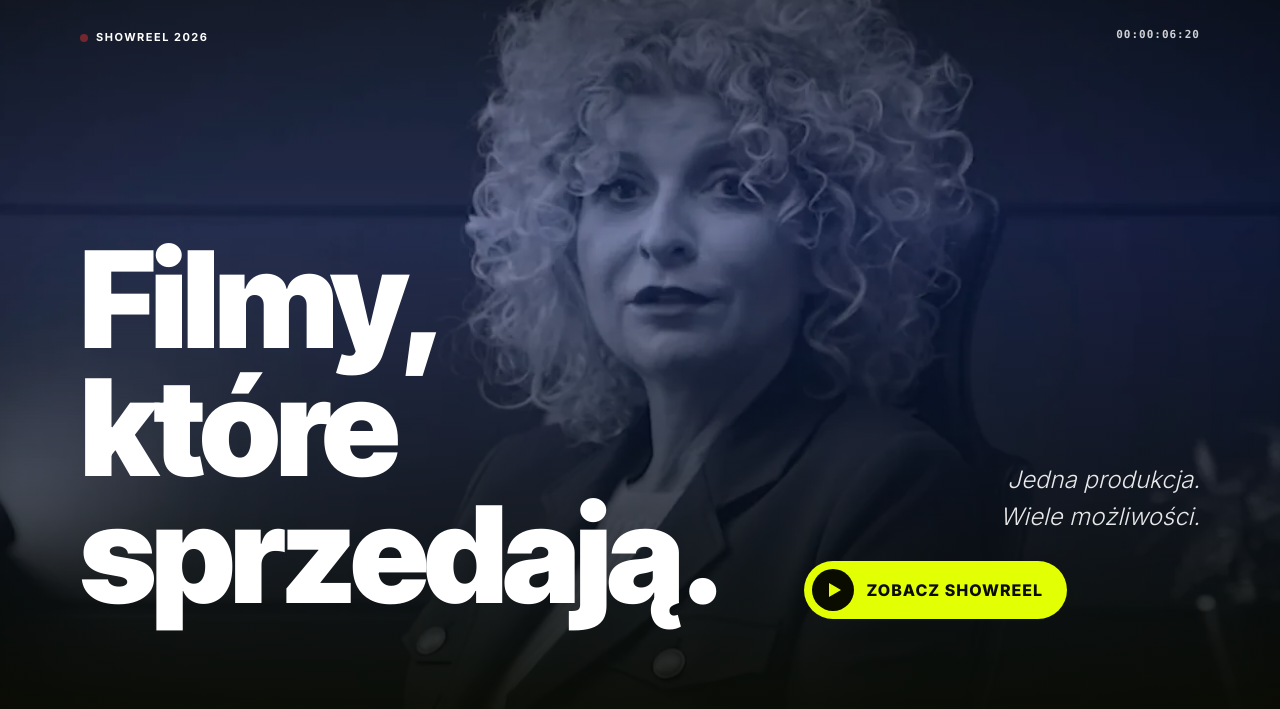
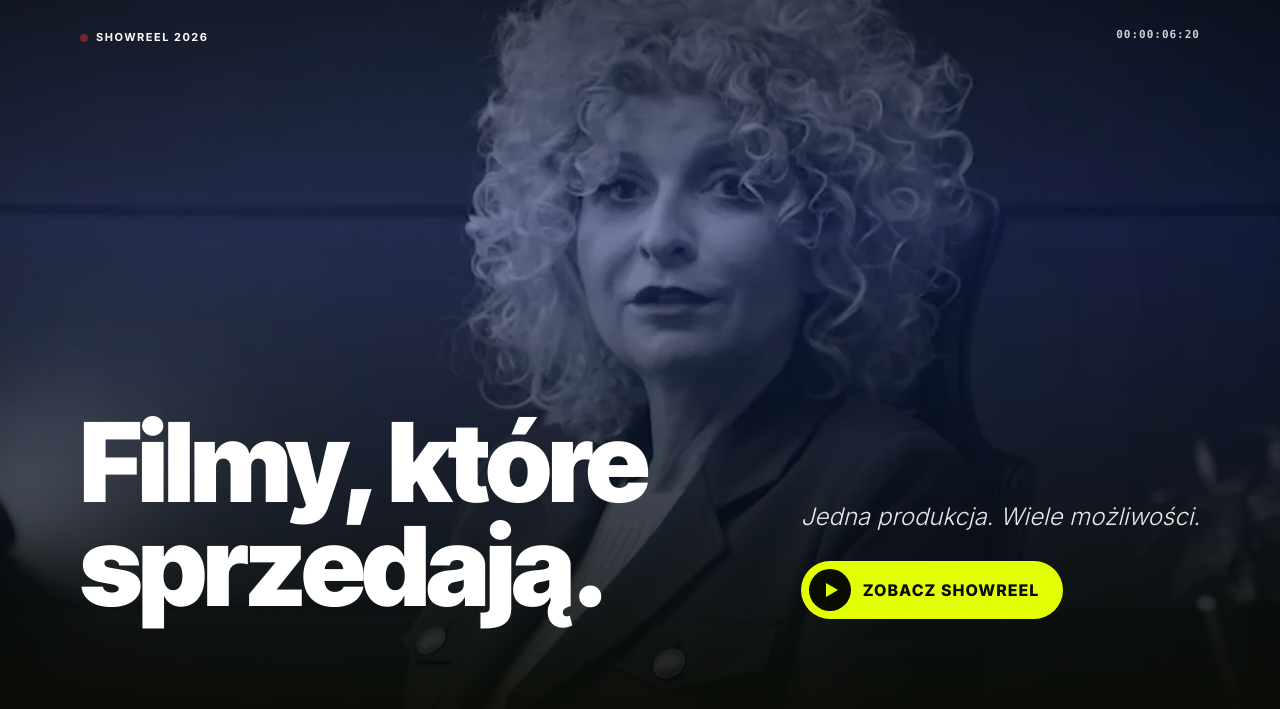
Before and after one commit to ai301bazadanych/hotshotz-www, a plain HTML site: page index.html in a window 1280 px wide. Shown: the part 91-800 px from the top of the page. Drawn offline with Linux system fonts and the light colour scheme; a web font is replaced by a local one.

Commit message:
Hero: hasło w dwóch linijkach na mniejszych ekranach PC
Co-Authored-By: Claude Opus 5.5 <noreply@anthropic.com>
Claude-Session: https://claude.ai/code/session_012LcprzuX8Xtw19LKjZ3WL6

```diff
--- a/css/style.css
+++ b/css/style.css
@@ -134,6 +134,8 @@ h2{font-size:72px;line-height:1}
 .top .ct:hover{background:var(--y);color:var(--k);border-color:var(--y)}
 .hero .rec,.hero .tc{top:120px}
 .hin{left:var(--pad);right:var(--pad);bottom:90px;padding:0;text-align:left;display:flex;justify-content:space-between;align-items:flex-end;gap:40px}
+.hin h1{font-size:clamp(60px,8.6vw,150px);white-space:nowrap}
+.hin>div{flex:none}
 .hin p{margin:0 0 26px;font-size:24px;text-align:right}
 .hin .btn{font-size:16px}
 .intro .wrap{display:grid;grid-template-columns:1.1fr 1fr;gap:100px;align-items:end}
```
